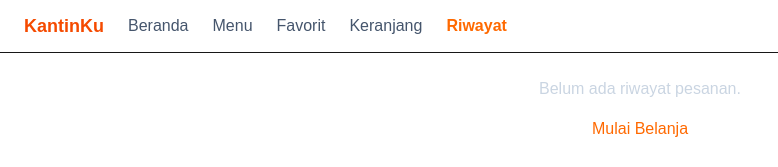
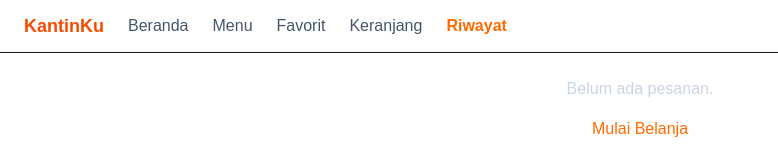
Before and after one commit to fachturrpl1/kantinku, a Next.js app: page /riwayat in a window 1280 px wide. Shown: the top 167 px of the page, without its empty margins (0-778 px from the left). Built offline with nearby package versions, Linux system fonts and the light colour scheme.

Commit message:
chore(riwayat): menambahkan ringkasan pesanan

```diff
--- a/app/riwayat/page.tsx
+++ b/app/riwayat/page.tsx
@@ -17,7 +17,7 @@ export default function HalamanRiwayat() {
     if (riwayat.length === 0) {
         return (
             <div className="p-6 text-center text-slate-300">
-                <p className="mb-4">Belum ada riwayat pesanan.</p>
+                <p className="mb-4">Belum ada pesanan.</p>
                 <Link href="/menu" className="text-orange-500 hover:underline">
                     Mulai Belanja
                 </Link>
@@ -25,9 +25,18 @@ export default function HalamanRiwayat() {
         );
     }
 
+    const totalBelanjaSemua = riwayat.reduce((acc, curr) => acc + curr.total, 0);
+
     return (
         <div className="p-6 max-w-2xl mx-auto space-y-6 text-slate-100">
-            <h1 className="text-2xl font-bold mb-4">Riwayat Pesanan</h1>
+            <h1 className="text-2xl font-bold mb-2">Riwayat Pesanan</h1>
+
+            {/* Ringkasan Pesanan & Total Belanja */}
+            <div className="border border-slate-700 bg-slate-900 p-4 rounded text-sm space-y-1 text-slate-300">
+                <p>Ringkasan: <span className="font-semibold text-slate-100">{riwayat.length} pesanan</span></p>
+                <p>Total belanja keseluruhan: <span className="font-semibold text-orange-400">{rupiah(totalBelanjaSemua)}</span></p>
+            </div>
+
             {riwayat.map((pesanan) => (
                 <div key={pesanan.id} className="border border-slate-700 bg-slate-900 p-4 rounded shadow-sm space-y-2">
                     <div className="flex justify-between text-sm text-slate-400">
```
